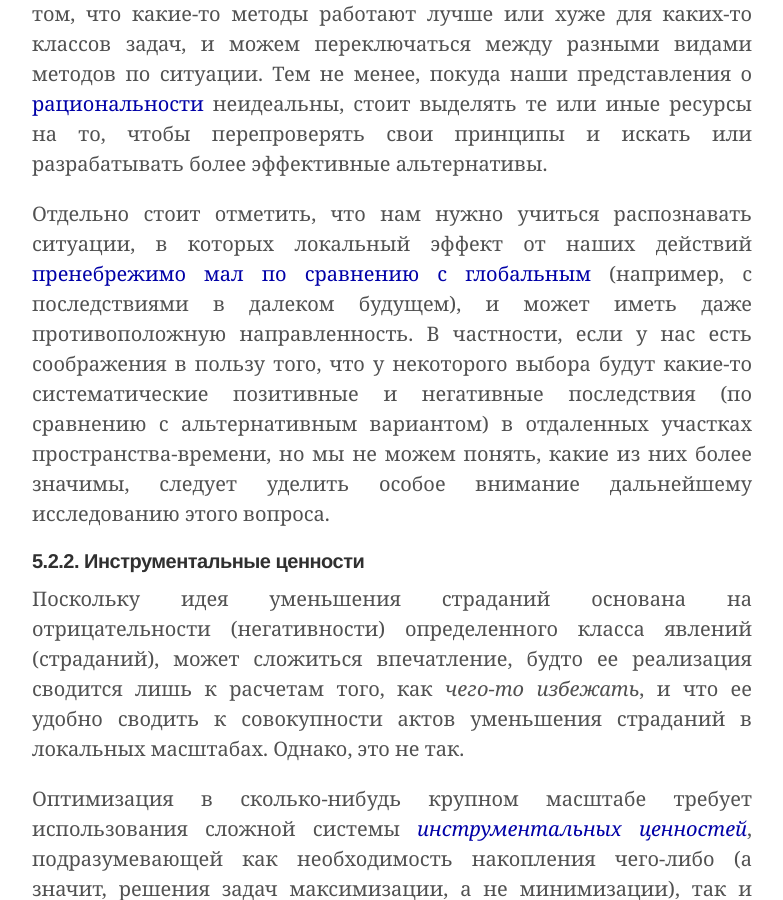
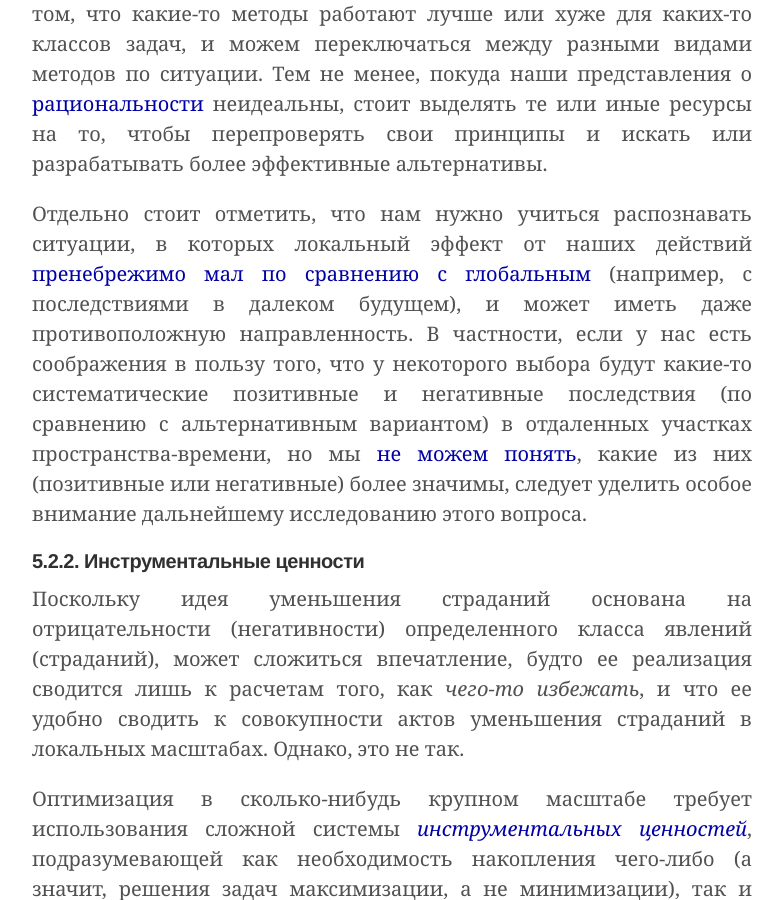
Before and after one commit to ReducingSuffering/reducingsuffering.github.io, a Jekyll site: the page built from _articles/what-is-suffering-reduction.md, in a window 1280 px wide and 900 px high, scrolled down 19305 px. Shown: the whole window, without its empty margins (248-1031 px from the left). Built offline with Jekyll 4.4.1, drawn with Linux system fonts in a browser that asks for light colours.

Commit message:
Update what-is-suffering-reduction.md

```diff
--- a/_articles/what-is-suffering-reduction.md
+++ b/_articles/what-is-suffering-reduction.md
@@ -244,7 +244,7 @@ P. S. Для углубления в тему см. дискуссии об [о
 
 Однако, отсутствие у нас идеала принятия решений не значит, что мы вообще не можем ни о чем судить. Мы вполне можем судить о том, что какие-то методы работают лучше или хуже для каких-то классов задач, и можем переключаться между разными видами методов по ситуации. Тем не менее, покуда наши представления о [рациональности](https://lesswrong.ru/w/%D0%A7%D1%82%D0%BE_%D1%82%D0%B0%D0%BA%D0%BE%D0%B5_%D1%80%D0%B0%D1%86%D0%B8%D0%BE%D0%BD%D0%B0%D0%BB%D1%8C%D0%BD%D0%BE%D1%81%D1%82%D1%8C) неидеальны, стоит выделять те или иные ресурсы на то, чтобы перепроверять свои принципы и искать или разрабатывать более эффективные альтернативы.
 
-Отдельно стоит отметить, что нам нужно учиться распознавать ситуации, в которых локальный эффект от наших действий [пренебрежимо мал по сравнению с глобальным](https://www.effectivealtruism.org/articles/longtermism) (например, с последствиями в далеком будущем), и может иметь даже противоположную направленность. В частности, если у нас есть соображения в пользу того, что у некоторого выбора будут какие-то систематические позитивные и негативные последствия (по сравнению с альтернативным вариантом) в отдаленных участках пространства-времени, но мы не можем понять, какие из них более значимы, следует уделить особое внимание дальнейшему исследованию этого вопроса.
+Отдельно стоит отметить, что нам нужно учиться распознавать ситуации, в которых локальный эффект от наших действий [пренебрежимо мал по сравнению с глобальным](https://www.effectivealtruism.org/articles/longtermism) (например, с последствиями в далеком будущем), и может иметь даже противоположную направленность. В частности, если у нас есть соображения в пользу того, что у некоторого выбора будут какие-то систематические позитивные и негативные последствия (по сравнению с альтернативным вариантом) в отдаленных участках пространства-времени, но мы [не можем понять](https://forum.effectivealtruism.org/topics/cluelessness), какие из них (позитивные или негативные) более значимы, следует уделить особое внимание дальнейшему исследованию этого вопроса.
 
 <a name="5.2.2"></a>
 #### **5.2.2. Инструментальные ценности**
```
